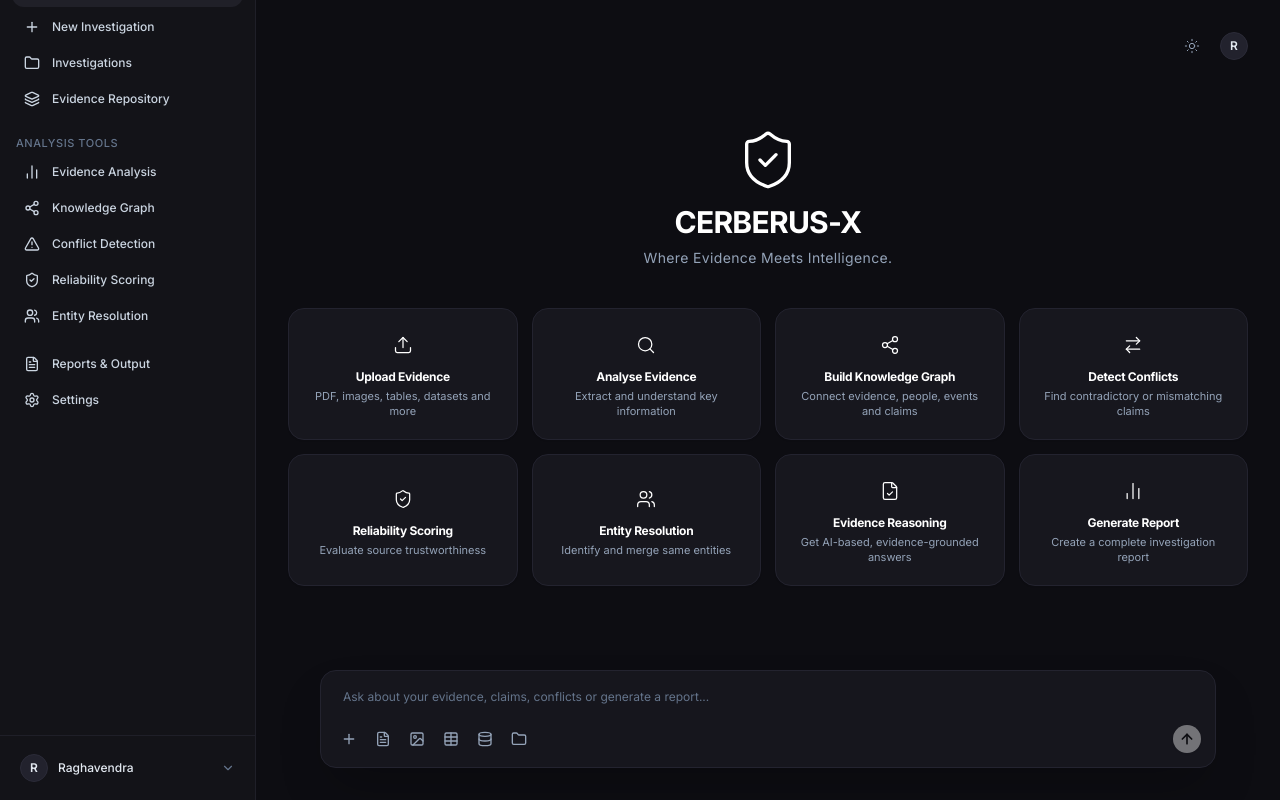
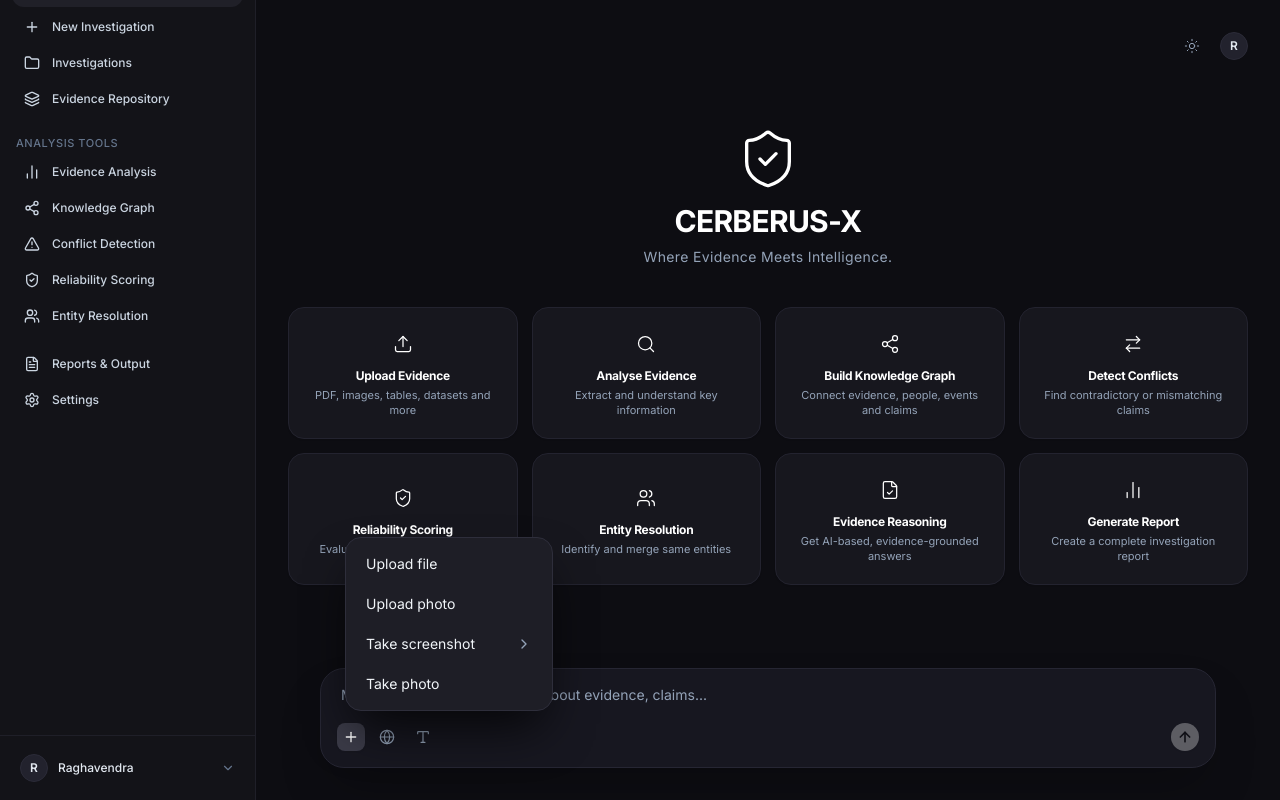
Before and after one commit to Prateekc003/CERBERUS-X, a React (Vite) app in the folder frontend/: page / in a window 1280 px wide. Both pictures are taken after a click on the button 349 px from the left and 837 px from the top of the page. Shown: the part 98-898 px from the top of the page. Built offline with nearby package versions, Linux system fonts and the light colour scheme; no server answers.

Commit message:
feat: implement ChatGPT-style attachment menu with file, photo, screenshot, and camera actions

```diff
--- a/frontend/src/components/DashboardOverview.tsx
+++ b/frontend/src/components/DashboardOverview.tsx
@@ -1,7 +1,6 @@
-import React, { useState, useRef } from 'react';
+import React, { useState, useRef, useEffect } from 'react';
 import {
   ShieldCheck,
-  Upload,
   Search,
   Share2,
   ArrowRightLeft,
@@ -10,13 +9,11 @@ import {
   FileCheck,
   Sun,
   Plus,
-  FileText,
-  Image as ImageIcon,
-  Table as TableIcon,
-  Database,
-  Folder,
   ArrowUp,
-  Sparkles
+  Globe,
+  Type,
+  ChevronRight,
+  Upload,
 } from 'lucide-react';
 import { DashboardOverview as DashboardData, Investigation } from '../types';
 
@@ -38,8 +35,28 @@ export const DashboardOverview: React.FC<DashboardOverviewProps> = ({
   onUploadFiles,
 }) => {
   const [promptInput, setPromptInput] = useState('');
+  const [showAttachMenu, setShowAttachMenu] = useState(false);
+  const [showScreenshotSubmenu, setShowScreenshotSubmenu] = useState(false);
   const fileInputRef = useRef<HTMLInputElement>(null);
+  const cameraInputRef = useRef<HTMLInputElement>(null);
+  const attachMenuRef = useRef<HTMLDivElement>(null);
   const [acceptFilter, setAcceptFilter] = useState<string>('*');
+
+  // Close menu on click outside
+  useEffect(() => {
+    const handleClickOutside = (event: MouseEvent) => {
+      if (attachMenuRef.current && !attachMenuRef.current.contains(event.target as Node)) {
+        setShowAttachMenu(false);
+        setShowScreenshotSubmenu(false);
+      }
+    };
+    if (showAttachMenu) {
+      document.addEventListener('mousedown', handleClickOutside);
+    }
+    return () => {
+      document.removeEventListener('mousedown', handleClickOutside);
+    };
+  }, [showAttachMenu]);
 
   const handlePromptSubmit = (e: React.FormEvent) => {
     e.preventDefault();
@@ -53,6 +70,45 @@ export const DashboardOverview: React.FC<DashboardOverviewProps> = ({
     setTimeout(() => {
       fileInputRef.current?.click();
     }, 50);
+  };
+
+  const handleCaptureScreenshot = async () => {
+    setShowAttachMenu(false);
+    setShowScreenshotSubmenu(false);
+    try {
+      if (typeof navigator !== 'undefined' && navigator.mediaDevices && navigator.mediaDevices.getDisplayMedia) {
+        const stream = await navigator.mediaDevices.getDisplayMedia({ video: true });
+        const video = document.createElement('video');
+        video.srcObject = stream;
+        video.play();
+        await new Promise((resolve) => {
+          video.onloadedmetadata = resolve;
+        });
+
+        const canvas = document.createElement('canvas');
+        canvas.width = video.videoWidth || 1920;
+        canvas.height = video.videoHeight || 1080;
+        const ctx = canvas.getContext('2d');
+        ctx?.drawImage(video, 0, 0, canvas.width, canvas.height);
+
+        stream.getTracks().forEach((track) => track.stop());
+
+        canvas.toBlob((blob) => {
+          if (blob) {
+            const file = new File([blob], `screenshot_${Date.now()}.png`, { type: 'image/png' });
+            const dt = new DataTransfer();
+            dt.items.add(file);
+            if (onUploadFiles) {
+              onUploadFiles(dt.files);
+            }
+          }
+        }, 'image/png');
+      } else {
+        handleTriggerUpload('.png,.jpg,.jpeg');
+      }
+    } catch (err) {
+      console.warn('Screenshot capture fallback or cancelled:', err);
+    }
   };
 
   const handleFileChange = (e: React.ChangeEvent<HTMLInputElement>) => {
@@ -130,6 +186,15 @@ export const DashboardOverview: React.FC<DashboardOverviewProps> = ({
         multiple
         className="hidden"
       />
+      {/* Hidden camera input for taking photos */}
+      <input
+        type="file"
+        ref={cameraInputRef}
+        onChange={handleFileChange}
+        accept="image/*"
+        capture="environment"
+        className="hidden"
+      />
 
       {/* Top Header: Theme toggle & Avatar */}
       <div className="flex items-center justify-end space-x-3.5 w-full">
@@ -190,92 +255,150 @@ export const DashboardOverview: React.FC<DashboardOverviewProps> = ({
         </div>
       </div>
 
-      {/* Bottom: ChatGPT-style AI Input Box */}
-      <div className="w-full max-w-4xl mx-auto pt-4">
+      {/* Bottom: ChatGPT-style AI Input Box with Floating Action Menu */}
+      <div className="w-full max-w-4xl mx-auto pt-4 relative">
         <form
           onSubmit={handlePromptSubmit}
-          style={{ backgroundColor: '#16161d', borderColor: '#23232f' }}
-          className="rounded-2xl border border-[#23232f] p-3.5 flex flex-col space-y-3 shadow-2xl focus-within:border-slate-500 transition-colors"
+          style={{ backgroundColor: '#171720', borderColor: '#262633' }}
+          className="rounded-3xl border border-[#262633] p-4 flex flex-col space-y-3.5 shadow-2xl focus-within:border-slate-500 transition-colors relative"
         >
-          {/* Top text input */}
+          {/* Top text input with sleek ChatGPT-style typography */}
           <input
             type="text"
             value={promptInput}
             onChange={(e) => setPromptInput(e.target.value)}
-            placeholder="Ask about your evidence, claims, conflicts or generate a report..."
-            className="bg-transparent text-xs text-white placeholder-slate-500 w-full focus:outline-none px-2 py-1"
+            placeholder="Message CERBERUS-X or ask about evidence, claims..."
+            className="bg-transparent text-sm text-white placeholder-slate-400 w-full focus:outline-none px-1"
           />
 
           {/* Bottom actions & send button */}
-          <div className="flex items-center justify-between pt-1">
-            {/* Attachment Icons in a row */}
-            <div className="flex items-center space-x-1.5 text-slate-400">
-              {/* + Action */}
+          <div className="flex items-center justify-between pt-1 relative">
+            {/* Attachment triggers: [+] [🌐] [Aa] */}
+            <div className="relative flex items-center space-x-2" ref={attachMenuRef}>
+              {/* + Action Button */}
               <button
                 type="button"
-                onClick={() => handleTriggerUpload('*')}
-                title="Upload evidence file"
-                className="p-1.5 rounded-lg hover:bg-[#22222d] hover:text-white transition-colors"
+                onClick={() => setShowAttachMenu((prev) => !prev)}
+                title="Add attachment"
+                className={`w-7 h-7 rounded-lg flex items-center justify-center transition-all ${
+                  showAttachMenu
+                    ? 'bg-[#3b3b48] text-white shadow-sm'
+                    : 'bg-[#2a2a35] hover:bg-[#343442] text-slate-200 hover:text-white'
+                }`}
               >
-                <Plus className="w-4 h-4" />
+                <Plus className="w-4 h-4 stroke-[2]" />
               </button>
 
-              {/* Document icon (PDF, DOCX) */}
+              {/* Globe Icon */}
               <button
                 type="button"
-                onClick={() => handleTriggerUpload('.pdf,.docx,.txt')}
-                title="Upload Documents (PDF, DOCX, TXT)"
-                className="p-1.5 rounded-lg hover:bg-[#22222d] hover:text-white transition-colors"
+                title="Search web or intelligence sources"
+                className="w-7 h-7 rounded-lg flex items-center justify-center text-slate-400 hover:text-white hover:bg-[#252530] transition-colors"
               >
-                <FileText className="w-4 h-4" />
+                <Globe className="w-4 h-4 stroke-[1.75]" />
               </button>
 
-              {/* Image icon (JPG, PNG) */}
+              {/* Font / Reasoning Icon */}
               <button
                 type="button"
-                onClick={() => handleTriggerUpload('.jpg,.jpeg,.png')}
-                title="Upload Images (Receipts, Photos, Scans)"
-                className="p-1.5 rounded-lg hover:bg-[#22222d] hover:text-white transition-colors"
+                title="Reasoning model / prompt formatting"
+                className="w-7 h-7 rounded-lg flex items-center justify-center text-slate-400 hover:text-white hover:bg-[#252530] transition-colors"
               >
-                <ImageIcon className="w-4 h-4" />
+                <Type className="w-4 h-4 stroke-[1.75]" />
               </button>
 
-              {/* Table icon (XLSX, CSV) */}
+              {/* Floating dark popup menu matching ChatGPT desktop */}
+              {showAttachMenu && (
+                <div
+                  style={{ backgroundColor: '#1e1e26', borderColor: '#2e2e3b' }}
+                  className="absolute bottom-full mb-3 left-0 w-52 bg-[#1e1e26] border border-[#2e2e3b] rounded-2xl p-1.5 shadow-2xl shadow-black/80 z-50 animate-in fade-in zoom-in-95 duration-100"
+                >
+                  {/* Upload file */}
                   <button
                     type="button"
-                onClick={() => handleTriggerUpload('.xlsx,.csv')}
-                title="Upload Tables & Spreadsheets (XLSX, CSV)"
-                className="p-1.5 rounded-lg hover:bg-[#22222d] hover:text-white transition-colors"
+                    onClick={() => {
+                      setShowAttachMenu(false);
+                      handleTriggerUpload('.pdf,.docx,.txt,.xlsx,.csv,.json');
+                    }}
+                    className="w-full text-left px-3.5 py-2.5 rounded-xl text-sm font-normal text-slate-100 hover:bg-[#2b2b37] hover:text-white transition-colors"
                   >
-                <TableIcon className="w-4 h-4" />
+                    Upload file
                   </button>
 
-              {/* Dataset icon (JSON) */}
+                  {/* Upload photo */}
                   <button
                     type="button"
-                onClick={() => handleTriggerUpload('.json,.csv')}
-                title="Upload Structured Datasets (JSON, CSV)"
-                className="p-1.5 rounded-lg hover:bg-[#22222d] hover:text-white transition-colors"
+                    onClick={() => {
+                      setShowAttachMenu(false);
+                      handleTriggerUpload('.jpg,.jpeg,.png,.webp');
+                    }}
+                    className="w-full text-left px-3.5 py-2.5 rounded-xl text-sm font-normal text-slate-100 hover:bg-[#2b2b37] hover:text-white transition-colors"
                   >
-                <Database className="w-4 h-4" />
+                    Upload photo
                   </button>
 
-              {/* Folder icon */}
+                  {/* Take screenshot with submenu */}
+                  <div
+                    className="relative"
+                    onMouseEnter={() => setShowScreenshotSubmenu(true)}
+                    onMouseLeave={() => setShowScreenshotSubmenu(false)}
+                  >
                     <button
                       type="button"
-                onClick={() => onNavigate('repository')}
-                title="Browse Evidence Repository"
-                className="p-1.5 rounded-lg hover:bg-[#22222d] hover:text-white transition-colors"
+                      onClick={() => handleCaptureScreenshot()}
+                      className="w-full text-left px-3.5 py-2.5 rounded-xl text-sm font-normal text-slate-100 hover:bg-[#2b2b37] hover:text-white transition-colors flex items-center justify-between"
                     >
-                <Folder className="w-4 h-4" />
+                      <span>Take screenshot</span>
+                      <ChevronRight className="w-4 h-4 text-slate-400" />
                     </button>
+
+                    {showScreenshotSubmenu && (
+                      <div
+                        style={{ backgroundColor: '#1e1e26', borderColor: '#2e2e3b' }}
+                        className="absolute left-full top-0 ml-1.5 w-48 bg-[#1e1e26] border border-[#2e2e3b] rounded-2xl p-1.5 shadow-2xl z-50 animate-in fade-in duration-100"
+                      >
+                        <button
+                          type="button"
+                          onClick={() => handleCaptureScreenshot()}
+                          className="w-full text-left px-3 py-2 rounded-xl text-xs text-slate-200 hover:bg-[#2b2b37] hover:text-white transition-colors"
+                        >
+                          Capture screen
+                        </button>
+                        <button
+                          type="button"
+                          onClick={() => {
+                            setShowAttachMenu(false);
+                            setShowScreenshotSubmenu(false);
+                            handleTriggerUpload('.png,.jpg,.jpeg');
+                          }}
+                          className="w-full text-left px-3 py-2 rounded-xl text-xs text-slate-200 hover:bg-[#2b2b37] hover:text-white transition-colors"
+                        >
+                          Upload screenshot file
+                        </button>
+                      </div>
+                    )}
+                  </div>
+
+                  {/* Take photo */}
+                  <button
+                    type="button"
+                    onClick={() => {
+                      setShowAttachMenu(false);
+                      cameraInputRef.current?.click();
+                    }}
+                    className="w-full text-left px-3.5 py-2.5 rounded-xl text-sm font-normal text-slate-100 hover:bg-[#2b2b37] hover:text-white transition-colors"
+                  >
+                    Take photo
+                  </button>
+                </div>
+              )}
             </div>
 
             {/* Send Button (White circle with up arrow) */}
             <button
               type="submit"
               disabled={!promptInput.trim()}
-              className="w-7 h-7 rounded-full bg-white hover:bg-slate-200 text-black flex items-center justify-center transition-colors disabled:opacity-40 shrink-0 shadow"
+              className="w-7 h-7 rounded-full bg-white hover:bg-slate-200 text-black flex items-center justify-center transition-colors disabled:opacity-30 shrink-0 shadow"
             >
               <ArrowUp className="w-4 h-4 stroke-[2.5]" />
             </button>
```
Lines whose indentation alone changed are shown as unchanged.
